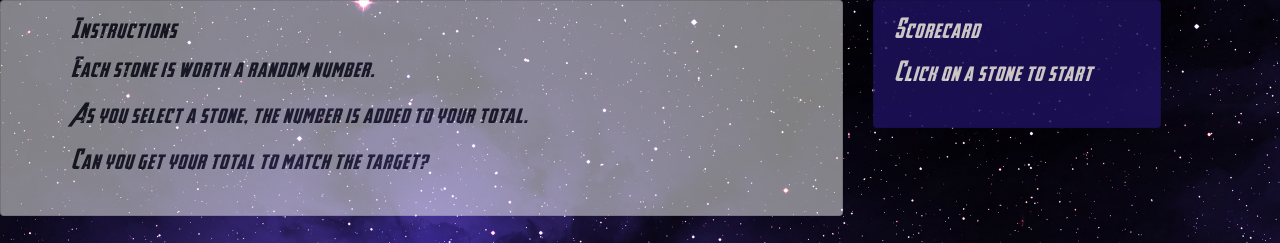
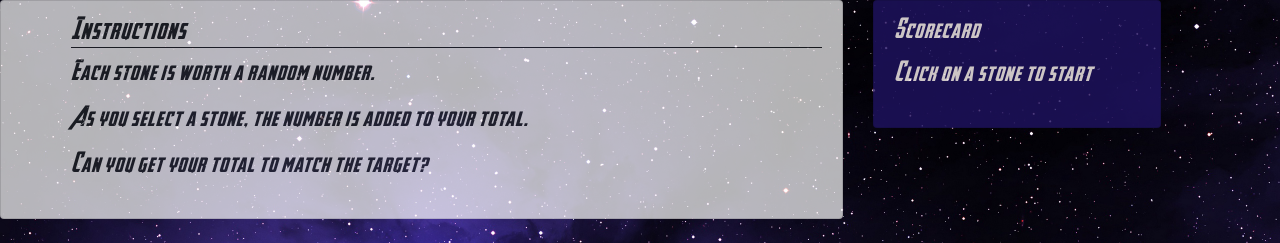
Before and after one commit to kelliott14/Unit-4-Game, a plain HTML site: page index.html in a window 1280 px wide. Shown: the top 243 px of the page. Drawn offline with nearby package versions, Linux system fonts and the light colour scheme.

Commit message:
finished!

```diff
--- a/assets/css/style.css
+++ b/assets/css/style.css
@@ -44,10 +44,18 @@ body{
 }
 
 .instructionsCard{
-    opacity: 0.5;
+    opacity: 0.7;
     padding-left: 50px;
     margin-bottom: 30px;
+}
+
+.instructionstext{
     font-size: 20px;
+}
+
+.instructionsHeader{
+    font-size: 22px;
+    border-bottom: 1px solid;
 }
 
 img{
--- a/index.html
+++ b/index.html
@@ -13,10 +13,10 @@
         <div class="col-md-8">
             <div class="card instructionsCard">
                 <div class="card-body">
-                    <h5 class="card-title">Instructions</h5>
-                    <p>Each stone is worth a random number.</p>
-                    <p>As you select a stone, the number is added to your total.</p>
-                    <p>Can you get your total to match the target?</p>
+                    <h5 class="card-title instructionsHeader">Instructions</h5>
+                    <p class = "instructionstext">Each stone is worth a random number.</p>
+                    <p class = "instructionstext">As you select a stone, the number is added to your total.</p>
+                    <p class = "instructionstext">Can you get your total to match the target?</p>
                 </div>
             </div>
         </div>
```
